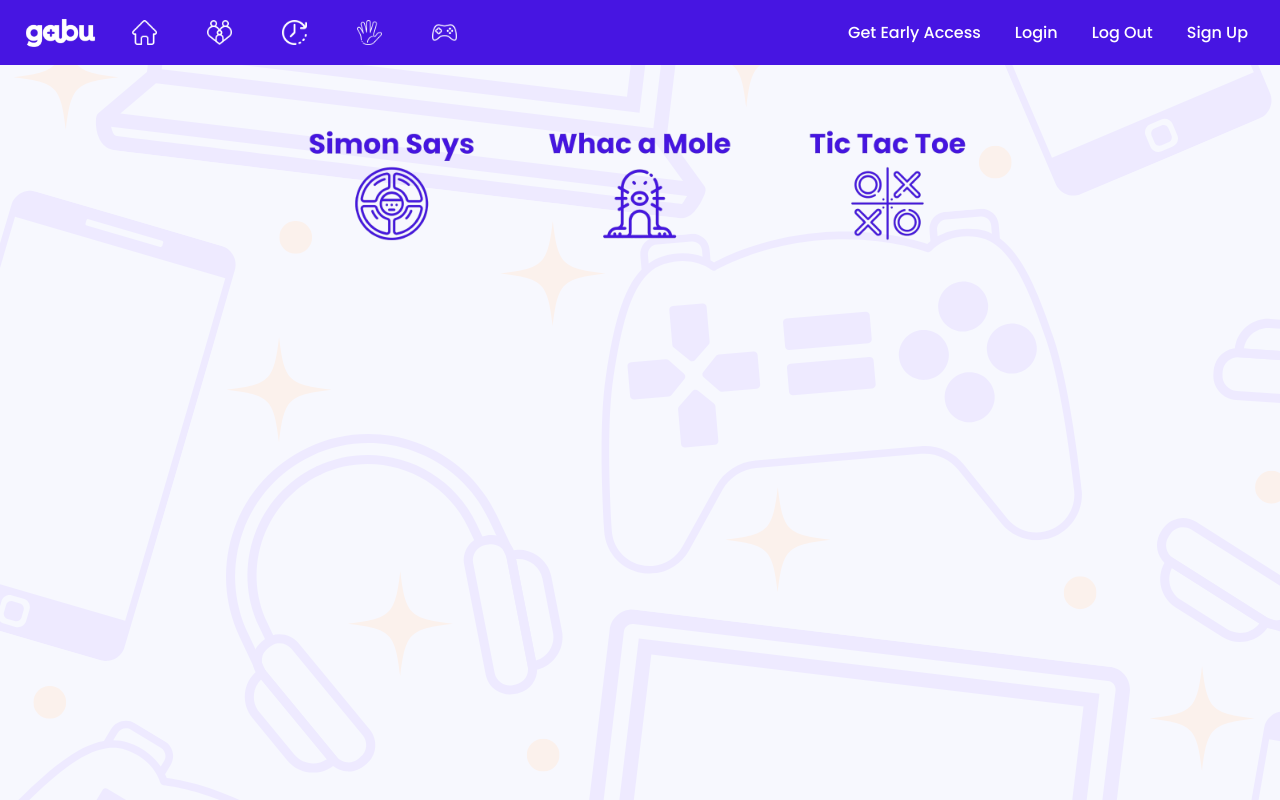
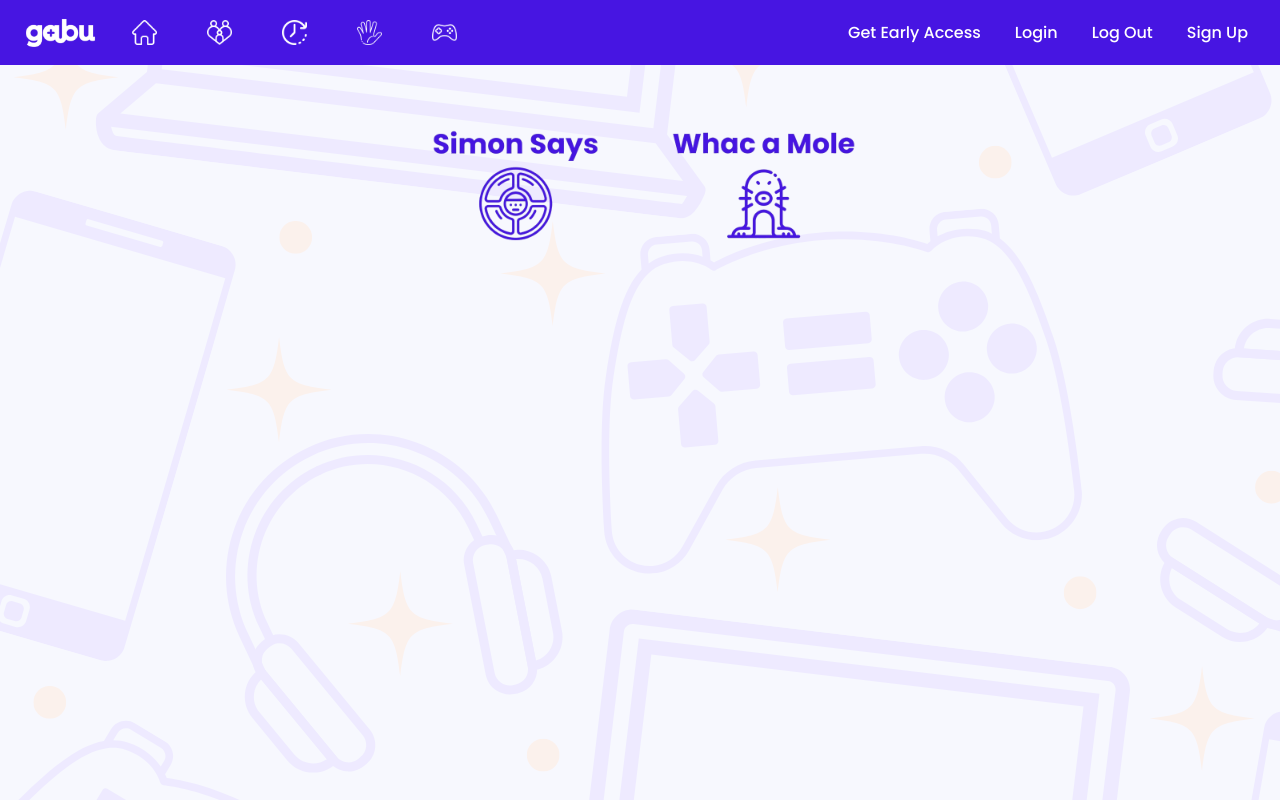
Before and after one commit to kimherdz/gabu-insights, a React (Create React App) app: page /funZone in a window 1280 px wide. Built offline with nearby package versions, Linux system fonts and the light colour scheme.

Commit message:
ya no hay totito xd

```diff
--- a/src/pages/funZone.jsx
+++ b/src/pages/funZone.jsx
@@ -4,7 +4,6 @@ import './fun.css';
 
 import simonImage from '../img/simon.png';
 import moleImage from '../img/mole.png';
-import tictactoeImage from '../img/tictactoe.png';
 
 const FunZone = () => {
   const navigate = useNavigate();
@@ -29,13 +28,7 @@ const FunZone = () => {
         className='responsive-img'
 
       />
-      <img
-        src={tictactoeImage}
-        alt="Tic Tac Toe"
-        onClick={() => redirectToGame('/tic-tac-toe')}
-        className='responsive-img'
 
-      />
     </div>
   );
 };
```
Also changed, not shown: src/img/tictactoe.png (deleted).
